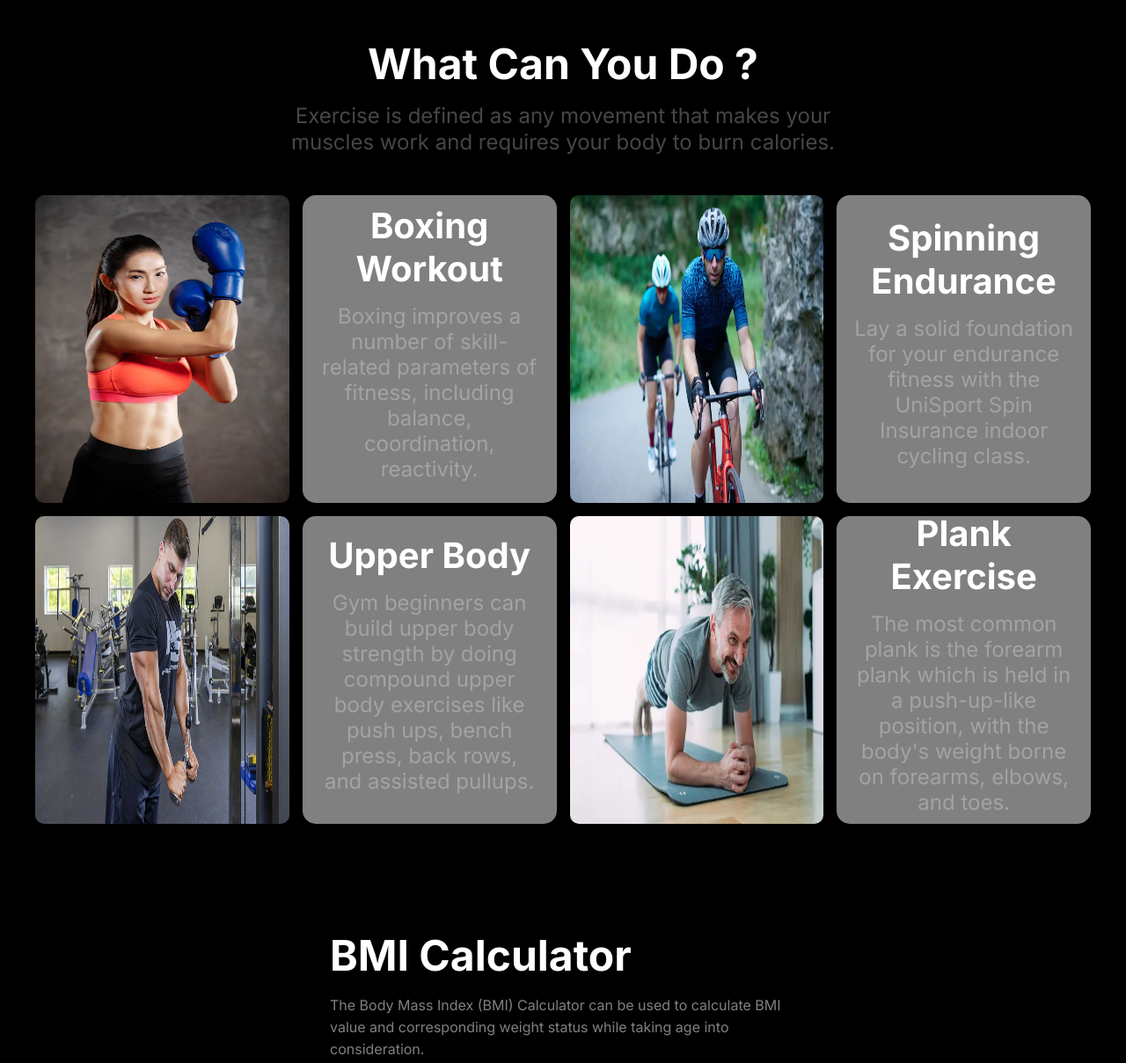
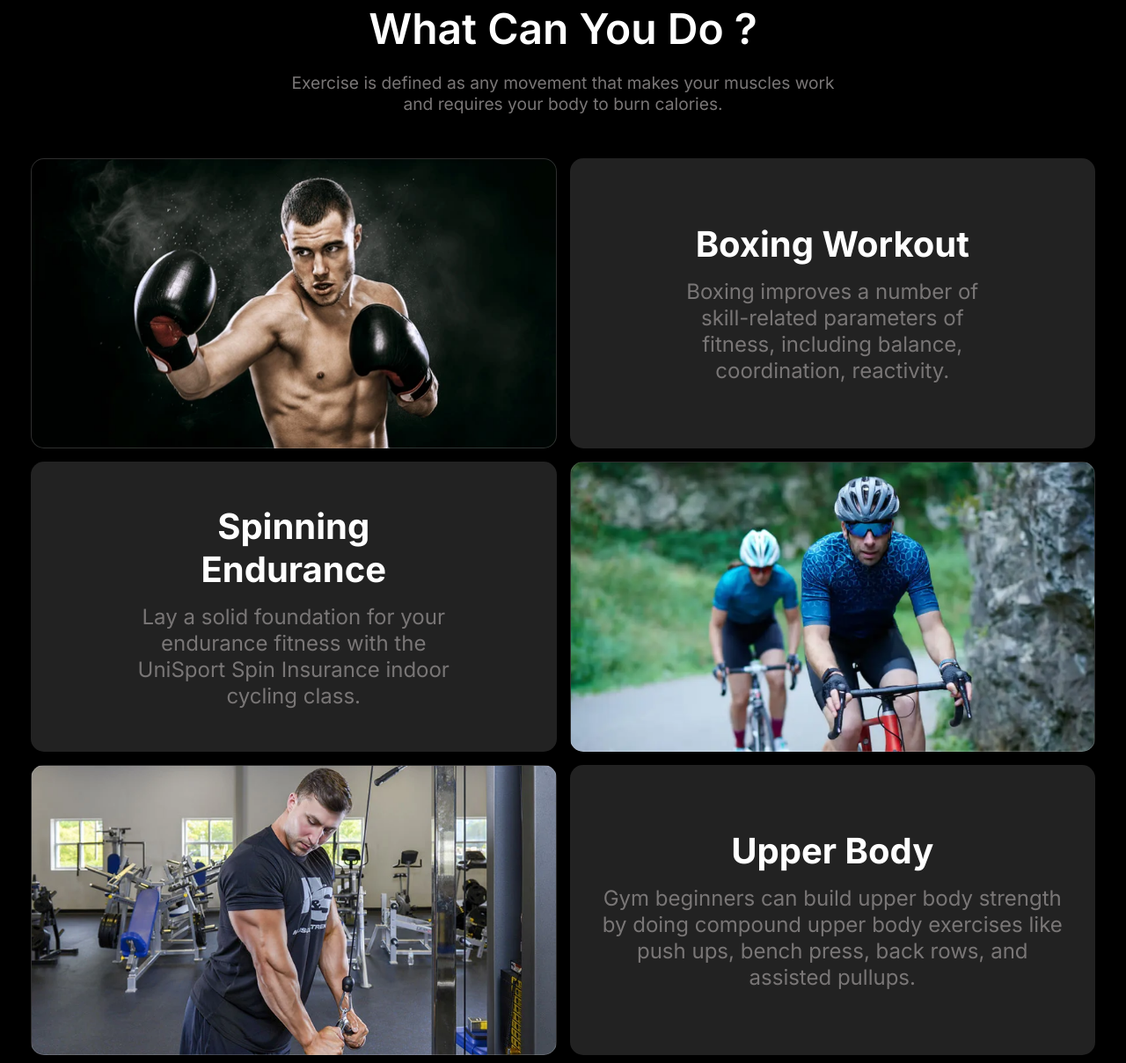
Before and after one commit to developernagor/assignment-2, a plain HTML site: page index.html in a window 1280 px wide. Shown: the part 1660-2869 px from the top of the page at 88% size. Drawn offline with Linux system fonts and the light colour scheme; a web font is replaced by a local one.

Commit message:
Added exercise section

```diff
--- a/index.html
+++ b/index.html
@@ -159,56 +159,46 @@
                 <div class="exercise-items">
 
                     <div class="exercise-item-1">
-                            <img src="./images/Boxing-Workout.png" alt="">
 
                     </div>
 
                     <div class="exercise-item-2">
-                            <!-- <img src="./images/" alt="" class="exercise-item-image"> -->
                         <h2 class="exercise-item-title">Boxing Workout</h2>
                         <p class="exercise-item-description">Boxing improves a number of skill-related parameters of fitness, including balance, coordination, reactivity.</p>
                     </div>
 
                     <div class="exercise-item-3">
-                            <img src="./images/spinning-1.png" alt="">
-
-                        </div>
-
-                        <div class="exercise-item-4">
-                            <!-- <img src="./images/shape-2.png" alt="" class="exercise-item-image"> -->
                     <h2 class="exercise-item-title">Spinning Endurance</h2>
                     <p class="exercise-item-description">Lay a solid foundation for your endurance fitness with the UniSport Spin Insurance indoor cycling class.</p>
                     </div>
 
+                    <div class="exercise-item-4">
 
+                    </div>
 
                     <div class="exercise-item-5">
-                            <img src="./images/Upper-body.png" alt="">
 
                     </div>
 
                     <div class="exercise-item-6">
-                            <!-- <img src="./images/shape-6.png" alt="" class="exercise-item-image"> -->
                     <h2 class="exercise-item-title">Upper Body</h2>
                     <p class="exercise-item-description">Gym beginners can build upper body strength by doing compound upper body exercises like push ups, bench press, back rows, and assisted pullups.</p>
                     </div>
 
-
                     <div class="exercise-item-7">
-                            <img src="./images/Plank-Exercise.png" alt="">
-
+                        <h2 class="exercise-item-title">Plank Exercise</h2>
+                        <p class="exercise-item-description">The most common plank is the forearm plank which is held in a push-up-like position, with the body's weight borne on forearms, elbows, and toes.</p>
                         </div>
 
                     <div class="exercise-item-8">
 
-                        <h2 class="exercise-item-title">Plank Exercise</h2>
-                        <p class="exercise-item-description">The most common plank is the forearm plank which is held in a push-up-like position, with the body's weight borne on forearms, elbows, and toes.</p>
                     </div>
 
                 </div>
 
         </section>
         <!-- Exercise Section ends here -->
+
 
 
             <!-- BMI section starts here -->
--- a/styles/style.css
+++ b/styles/style.css
@@ -312,93 +312,120 @@ font-size: 1rem;
 
 
 /* Exercise Section styles starts here */
+
 .exercise{
-    text-align: center;
-    padding: 60px 0;
+    max-width: 1250px;
+    margin: 0 auto;
+    padding: 50px 20px;
+    /* border: 2px solid red; */
+    background-color: #000;
 }
+
 .exercise-content{
     width: 650px;
     margin: 0 auto;
-    padding: 30px 0;
+    text-align: center;
 }
 .exercise-title{
     font-size: 3rem;
-    font-weight: 700;
+    padding-bottom: 20px;
     color: #FFF;
-    padding-bottom: 15px;
+    font-weight: 600;
 }
 .exercise-description{
-    font-size: 1.5rem;
+    font-size: 1.2rem;
     font-weight: 400;
-    color: rgba(255, 255, 255, 0.274);
-    padding-bottom: 15px;
-    line-height: 30px;
+    color: #797676;
+    padding-bottom: 50px;
 }
 .exercise-items{
     display: grid;
-    grid-template-columns: repeat(4, 1fr);
-    grid-template-rows: repeat(2, 350px);
+    grid-template-columns: repeat(12, 1fr);
+    grid-template-rows: repeat(12, 100px);
     gap: 15px;
-
-
 }
 
+.exercise-item-1,
+.exercise-item-4,
+.exercise-item-5,
+.exercise-item-8{
+    background-size: cover;
+    background-repeat: no-repeat;
+    border-radius: 15px;
+    /* background-position: top; */
+    border: 1px solid #dddddd35;
+}
+.exercise-item-1{
+    background-image: url(../images/Boxing-Workout-2.png);
+    grid-column: 1 / span 6;
+    grid-row: 1 / span 3;
+}
+.exercise-item-2{
+    grid-column: 7 / span 6;
+    grid-row: 1 / span 3;
+    padding: 30px;
+    border-radius: 15px;
+}
 .exercise-item-2,
-.exercise-item-4,
+.exercise-item-3,
 .exercise-item-6,
-.exercise-item-8{
+.exercise-item-7{
+    padding: 120px;
+    border-radius: 15px;
+    background-color: rgba(34, 34, 34, 1);
+    text-align: center;
     display: flex;
     flex-direction: column;
     justify-content: center;
     align-items: center;
-    background-color: rgba(255, 255, 255, 0.5);
-    border-radius: 15px;
-    padding: 20px;
-
-}
-.exercise-item-1{
-    /* background-image: url(../images/Boxing-Workout.png); */
-    background-size: ;
-}
-.exercise-item-3{
-    /* background-image: url(../images/spinning-2.png); */
-    /* background-size: contain; */
-
 }
 
-.exercise-item-1 img,
-.exercise-item-3 img,
-.exercise-item-5 img,
-.exercise-item-7 img{
-    width: 100%;
-    height: 100%;
-    border-radius: 10px;
+.exercise-item-3{
+    grid-column: 1 / span 6;
+    grid-row: 4 / span 3;
+}
+.exercise-item-4{
+    background-image: url(../images/spinning-1.png);
+    grid-column: 7 / span 6;
+    grid-row: 4 / span 3;
 }
 
-/* .exercise-item-5{
-    background-image: url(../images/person-3.png);
-} */
 .exercise-item-5{
-    background-image: url(../images/person-4.png);
+    background-image: url(../images/Upper-body.png);
+    grid-column: 1 / span 6;
+    grid-row: 7 / span 3;
 }
-.exercise-item-image {
-    width: 100px;
-    height: 100px;
-    margin-bottom: 20px;
-    /* background: transparent; */
+.exercise-item-6{
+    grid-column: 7 / span 6;
+    grid-row: 7 / span 3;
+    padding: 30px;
+    border-radius: 15px;
 }
+.exercise-item-7{
+    grid-column: 1 / span 6;
+    grid-row: 10 / span 3;
+    padding: 30px;
+    border-radius: 15px;
+}
+.exercise-item-8{
+    background-image: url(../images/Plank-Exercise.png);
+    grid-column: 7 / span 6;
+    grid-row: 10 / span 3;
+}
+
 .exercise-item-title{
     font-size: 2.5rem;
-    font-weight: 700;
-    color: #FFF;
+    color: #fff;
     padding-bottom: 15px;
 }
+
 .exercise-item-description{
     font-size: 1.5rem;
-    font-weight: 400;
-    color: rgba(255, 255, 255, 0.274);
-    padding-bottom: 15px;
+    color: #797676;
+    line-height: 30px;
 }
+
+
 /* Exercise Section styles ends here */
 
 /* BMI section styles starts here */
```
Lines whose indentation alone changed are shown as unchanged.
